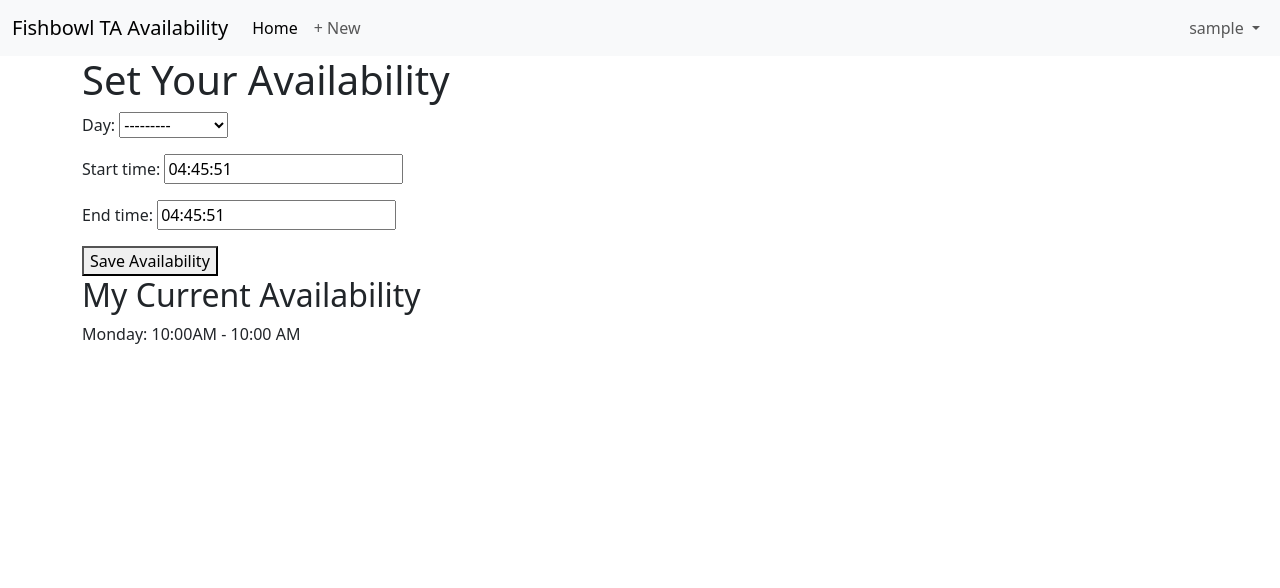
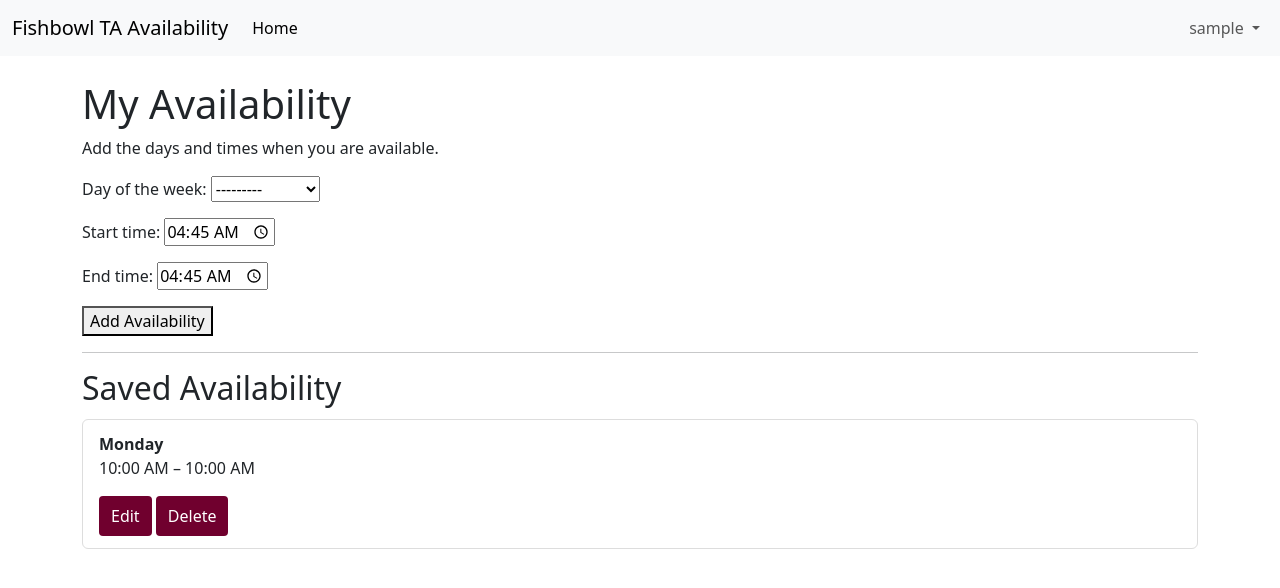
Before and after one commit to DylanJanes/tutoring, a Django app: page /accounts/availability/ in a window 1280 px wide. Shown: the top 588 px of the page. Run offline with Django 5.2, Linux system fonts and the light colour scheme; a user stored in the database is signed in; tables that the repository leaves empty hold one stand-in row (values such as "Sample post").

Commit message:
added edit and delete to availabilities and changed some styling

```diff
--- a/accounts/forms.py
+++ b/accounts/forms.py
@@ -26,4 +26,20 @@ class CustomUserChangeForm(UserChangeForm):
 class AvailabilityForm(forms.ModelForm):
     class Meta:
         model = Availability
-        fields=("day","start_time","end_time",)
+        fields = ("day", "start_time", "end_time")
+        labels = {
+            "day": "Day of the week",
+            "start_time": "Start time",
+            "end_time": "End time",
+        }
+        widgets = {
+            "day": forms.Select(),
+            "start_time": forms.TimeInput(
+                format="%H:%M",
+                attrs={"type": "time","step":"60"}
+            ),
+            "end_time": forms.TimeInput(
+                format="%H:%M",
+                attrs={"type": "time","step":"60"}
+            ),
+        }
--- a/accounts/urls.py
+++ b/accounts/urls.py
@@ -1,8 +1,26 @@
 from django.urls import path
-from .views import SignUpView,add_availability, ProfileView
+from .views import (
+    SignUpView,
+    ProfileView,
+    AddAvailabilityView,
+    EditAvailabilityView,
+    DeleteAvailabilityView,
+)
 
 urlpatterns = [
+    # User registration and profile
     path("signup/", SignUpView.as_view(), name="signup"),
-    path("availability/", add_availability, name="add_availability"),
-    path("users/<int:pk>/", ProfileView.as_view(), name="user_detail"),
+    path("profile/<int:pk>/", ProfileView.as_view(), name="user_detail"),
+    # User availability
+    path("availability/", AddAvailabilityView.as_view(), name="add_availability"),
+    path(
+        "availability/<int:pk>/edit/",
+        EditAvailabilityView.as_view(),
+        name="edit_availability",
+    ),
+    path(
+        "availability/<int:pk>/delete/",
+        DeleteAvailabilityView.as_view(),
+        name="delete_availability",
+    ),
 ]
--- a/accounts/views.py
+++ b/accounts/views.py
@@ -1,44 +1,63 @@
-from django.shortcuts import render, redirect
-from django.urls import reverse
-from django.views.generic import CreateView, DetailView
-from django.contrib.auth.decorators import login_required
+from django.urls import reverse, reverse_lazy
+from django.views.generic import (
+    CreateView,
+    DetailView,
+    UpdateView,
+    DeleteView,
+)
+from django.contrib.auth.mixins import LoginRequiredMixin
 from django.contrib.auth import get_user_model
 
 from .forms import CustomUserCreationForm, AvailabilityForm
+from .models import Availability
 
 User = get_user_model()
+
 
 class SignUpView(CreateView):
     form_class = CustomUserCreationForm
     template_name = "registration/signup.html"
 
     def get_success_url(self):
-        return reverse("user_detail",kwargs={"pk": self.object.pk})
+        return reverse("user_detail", kwargs={"pk": self.object.pk})
 
 
-@login_required
-def add_availability(request):
-    if request.method == "POST":
-        form = AvailabilityForm(request.POST)
+class AddAvailabilityView(LoginRequiredMixin, CreateView):
+    model = Availability
+    form_class = AvailabilityForm
+    template_name = "accounts/availability_form.html"
+    success_url = reverse_lazy("add_availability")
 
-        if form.is_valid():
-            availability = form.save(commit=False)
-            availability.user = request.user
-            availability.save()
-            return redirect("add_availability")
-    else:
-        form = AvailabilityForm()
+    def form_valid(self, form):
+        form.instance.user = self.request.user
+        return super().form_valid(form)
 
-    availabilities = request.user.availabilities.all()
+    def get_context_data(self, **kwargs):
+        context = super().get_context_data(**kwargs)
+        context["availabilities"] = (
+            self.request.user.availabilities.all()
+        )
+        return context
 
-    return render(
-        request,
-        "accounts/availability_form.html",
-        {
-            "form": form,
-            "availabilities": availabilities,
-        },
-    )
+
+class EditAvailabilityView(LoginRequiredMixin, UpdateView):
+    model = Availability
+    form_class = AvailabilityForm
+    template_name = "accounts/edit_availability.html"
+    success_url = reverse_lazy("add_availability")
+
+    def get_queryset(self):
+        return Availability.objects.filter(user=self.request.user)
+
+
+class DeleteAvailabilityView(LoginRequiredMixin, DeleteView):
+    model = Availability
+    template_name = "accounts/delete_availability.html"
+    success_url = reverse_lazy("add_availability")
+
+    def get_queryset(self):
+        return Availability.objects.filter(user=self.request.user)
+
 
 class ProfileView(DetailView):
     model = User
--- /dev/null
+++ b/templates/accounts/availability_base.html
@@ -0,0 +1,29 @@
+
+{% extends "base.html" %}
+
+{% block title %}My Availability | Fishbowl TA Availability{% endblock title %}
+
+{% block extra_css %}
+<style>
+    .availability-entry {
+        border: 1px solid #ddd;
+        border-radius: 6px;
+        padding: 12px 16px;
+        margin: 12px 0;
+    }
+
+    .availability-actions {
+        display: flex;
+        gap: 10px;
+        flex-wrap: wrap;
+        margin-top: 12px;
+    }
+</style>
+{% endblock extra_css %}
+
+{% block content %}
+<div class="py-4">
+    {% block availability_content %}
+    {% endblock availability_content %}
+</div>
+{% endblock content %}
--- a/templates/accounts/availability_form.html
+++ b/templates/accounts/availability_form.html
@@ -1,29 +1,45 @@
-{% extends "base.html" %}
 
-{% block content %}
-<!doctype html>
-<html lang="en">
-  <head>
-    <meta charset="UTF-8" />
-    <title>My Availability</title>
-  </head>
-  <body>
-    <h1>Set Your Availability</h1>
+{% extends "accounts/availability_base.html" %}
+
+{% block title %}My Availability{% endblock %}
+
+{% block availability_content %}
+<h1>My Availability</h1>
+
+<p>Add the days and times when you are available.</p>
 
 <form method="post">
-      {% csrf_token %} {{ form.as_p }}
-      <button type="submit">Save Availability</button>
+    {% csrf_token %}
+    {{ form.as_p }}
+
+    <button type="submit">Add Availability</button>
 </form>
 
-    <h2>My Current Availability</h2>
+<hr>
+
+<h2>Saved Availability</h2>
 
 {% for availability in availabilities %}
+    <div class="availability-entry">
+        <strong>{{ availability.get_day_display }}</strong>
         <p>
-      {{ availability.get_day_display }}: {{ availability.start_time|time:"g:iA" }} - {{ availability.end_time|time:"g:i A" }}
+            {{ availability.start_time|time:"g:i A" }} –
+            {{ availability.end_time|time:"g:i A" }}
         </p>
+
+        <div class="actions">
+            <a class="action-button"
+               href="{% url 'edit_availability' availability.pk %}">
+                Edit
+            </a>
+
+            <a class="action-button"
+               href="{% url 'delete_availability' availability.pk %}">
+                Delete
+            </a>
+        </div>
+    </div>
 {% empty %}
     <p>You haven't added any availability yet.</p>
 {% endfor %}
-  </body>
-</html>
-{% endblock content %}
+{% endblock availability_content%}
--- a/templates/base.html
+++ b/templates/base.html
@@ -6,6 +6,27 @@
     <title>{% block title %}Fishbowl TA Availability{% endblock title %}</title>
     <!-- Bootstrap CSS -->
     <link href="https://cdn.jsdelivr.net/npm/bootstrap@5.3.8/dist/css/bootstrap.min.css" rel="stylesheet" integrity="sha384-sRIl4kxILFvY47J16cr9ZwB07vP4J8+LH7qKQnuqkuIAvNWLzeN8tE5YBujZqJLB" crossorigin="anonymous">
+    <style>
+      .action-button {
+          display: inline-block;
+          padding: 8px 12px;
+          border: none;
+          border-radius: 4px;
+          background-color: #70002e;
+          /* color: #212529; */
+          color: #ffffff;
+          text-decoration: none;
+          font: inherit;
+          cursor: pointer;
+      }
+
+      .action-button:hover {
+          background-color: #e9ecef;
+          color: #212529;
+      }
+    </style>
+    {% block extra_css %}
+    {% endblock extra_css %}
   </head>
 
   <body>
@@ -23,11 +44,11 @@
             <li class="nav-item">
               <a class="nav-link active" aria-current="page" href="{% url 'home' %}">Home</a>
             </li>
-            {% if user.is_authenticated %}
-            <li class="nav-item">
-              <a class="nav-link" href="#">+ New</a>
-            </li>
-            {% endif %}
+            <!-- {% if user.is_authenticated %} -->
+            <!-- <li class="nav-item"> -->
+            <!--   <a class="nav-link" href="#">+ New</a> --> <!-- Just commenting this out for now while there isn't anything here -->
+            <!-- </li> -->
+            <!-- {% endif %} -->
           </ul>
           <ul class="navbar-nav ms-auto">
             {% if user.is_authenticated %}
```
Also changed, not shown: templates/accounts/delete_availability.html (added, +29 -0 lines), templates/accounts/edit_availability.html (added, +22 -0 lines), templates/home.html (+4 -4 lines), templates/registration/login.html (line endings or trailing spaces). Lines whose indentation alone changed are shown as unchanged.
